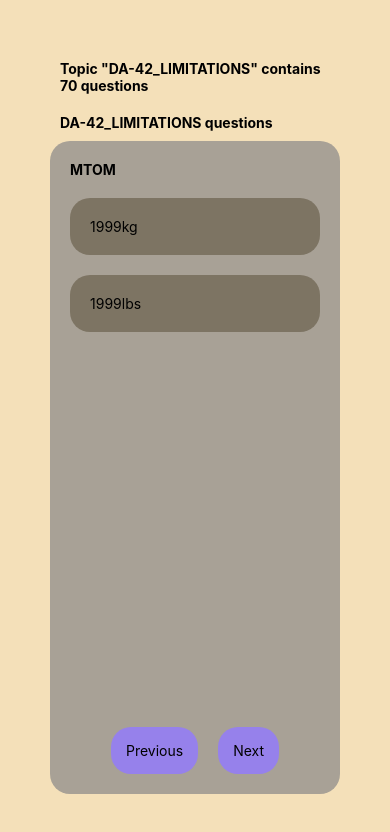
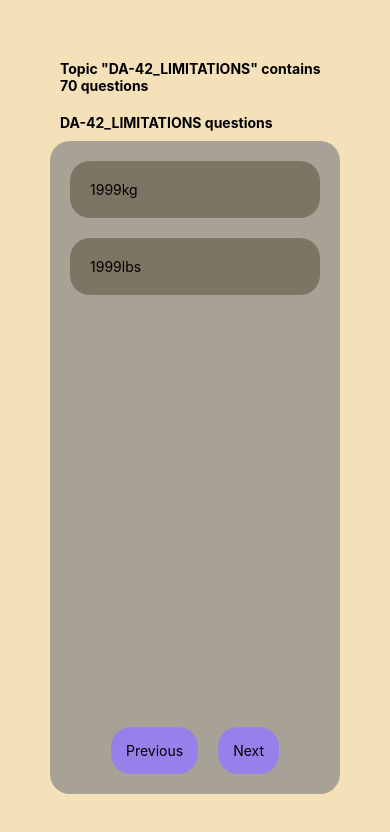
Before and after one commit to veliValentine/question-bank-mobile, a React Native app: screen / in a window 390 px wide. Both pictures are taken after a click on the button "START NEW DA-42 QUIZ". Shown: the top 832 px of the page. Built offline with nearby package versions, Linux system fonts and the light colour scheme.

Commit message:
style: remove double title

```diff
--- a/src/components/Question.jsx
+++ b/src/components/Question.jsx
@@ -8,11 +8,10 @@ const Question = ({
   isLastQuestion,
   saveChoice
 }) => {
-  const { title, answers } = data;
+  const { answers } = data;
   return (
     <View style={styles.container}>
       <ScrollView style={styles.scrollView}>
-        <Text style={styles.title}>{title}</Text>
         {answers.map((answer) => Option(answer, saveChoice))}
       </ScrollView >
       {Buttons({ previousQuestion, nextQuestion, isFirstQuestion, isLastQuestion })}
```
